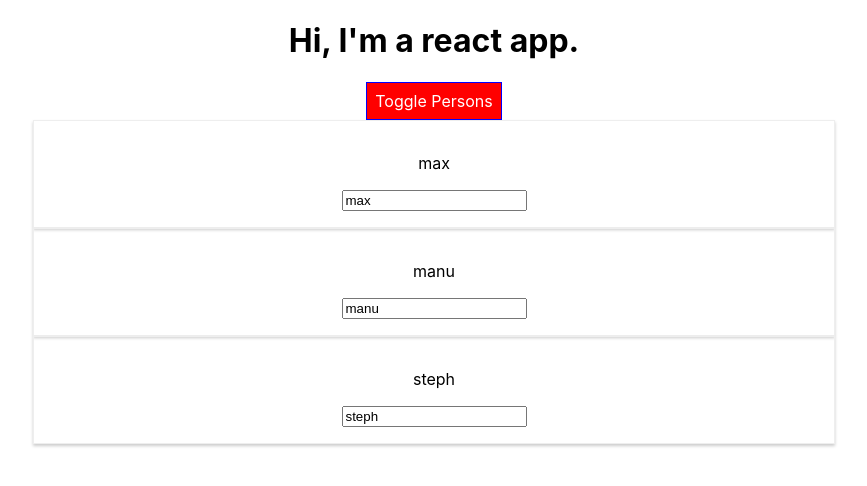
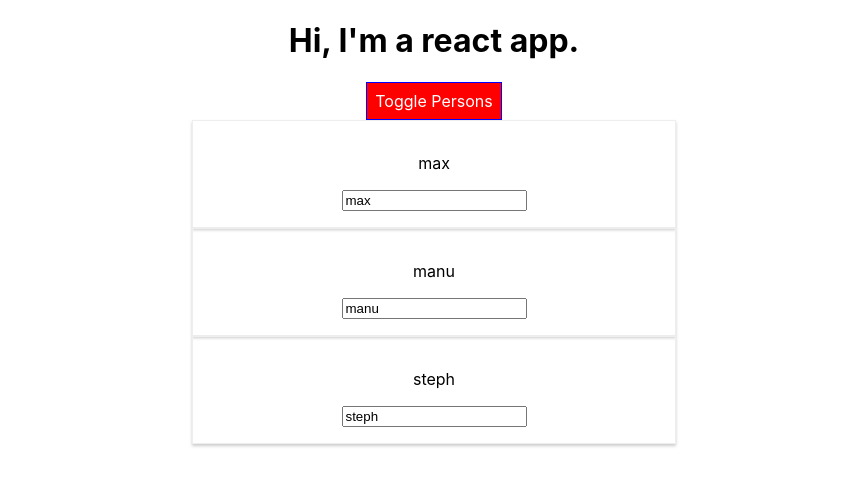
Before and after one commit to YaroslawBagriy/react-complete-guide, a React (Create React App) app: page / in a window 1280 px wide. Both pictures are taken after a click on the button "Toggle Persons". Shown: the top 486 px of the page, without its empty margins (206-1073 px from the left). Built offline with nearby package versions, Linux system fonts and the light colour scheme.

Commit message:
Added StyleRoot support

```diff
--- a/src/App.js
+++ b/src/App.js
@@ -1,6 +1,7 @@
 import React, { Component } from 'react';
 import './App.css';
-import Radium from 'radium';
+// StyleRoot is used for scaling html components
+import Radium, { StyleRoot } from 'radium';
 import Person from './Person/Person';
 
 class App extends Component {
@@ -106,11 +107,13 @@
     }
 
     return (
-      <div className="App">
-       <h1 className={classes.join(' ')}>Hi, I'm a react app.</h1>
-       <button style={style} onClick={this.togglePersonsHandler}>Toggle Persons</button>
-        {persons}
-      </div>
+      <StyleRoot>
+        <div className="App">
+          <h1 className={classes.join(' ')}>Hi, I'm a react app.</h1>
+          <button style={style} onClick={this.togglePersonsHandler}>Toggle Persons</button>
+            {persons}
+        </div>
+      </StyleRoot>
     );
   }
 }
--- a/src/Person/Person.css
+++ b/src/Person/Person.css
@@ -6,3 +6,9 @@
     padding: 16px;
     text-align: center;
 }
+
+@media (min-width: 500px) {
+    .Person {
+        width: 450px;
+    }
+}
--- a/src/Person/Person.js
+++ b/src/Person/Person.js
@@ -3,8 +3,14 @@
 import Radium from 'radium';
 
 const person = (props) => {
+    const style = {
+        '@media (min-width: 500px)': {
+            width: '450px'
+        }
+    };
+
     return (
-        <div className="Person">
+        <div className="Person" style={style}>
             <p onClick={props.click}>{props.name}</p>
             <p>{props.children}</p>
             <input type="text" onChange={props.changed} value={props.name}/>
```
